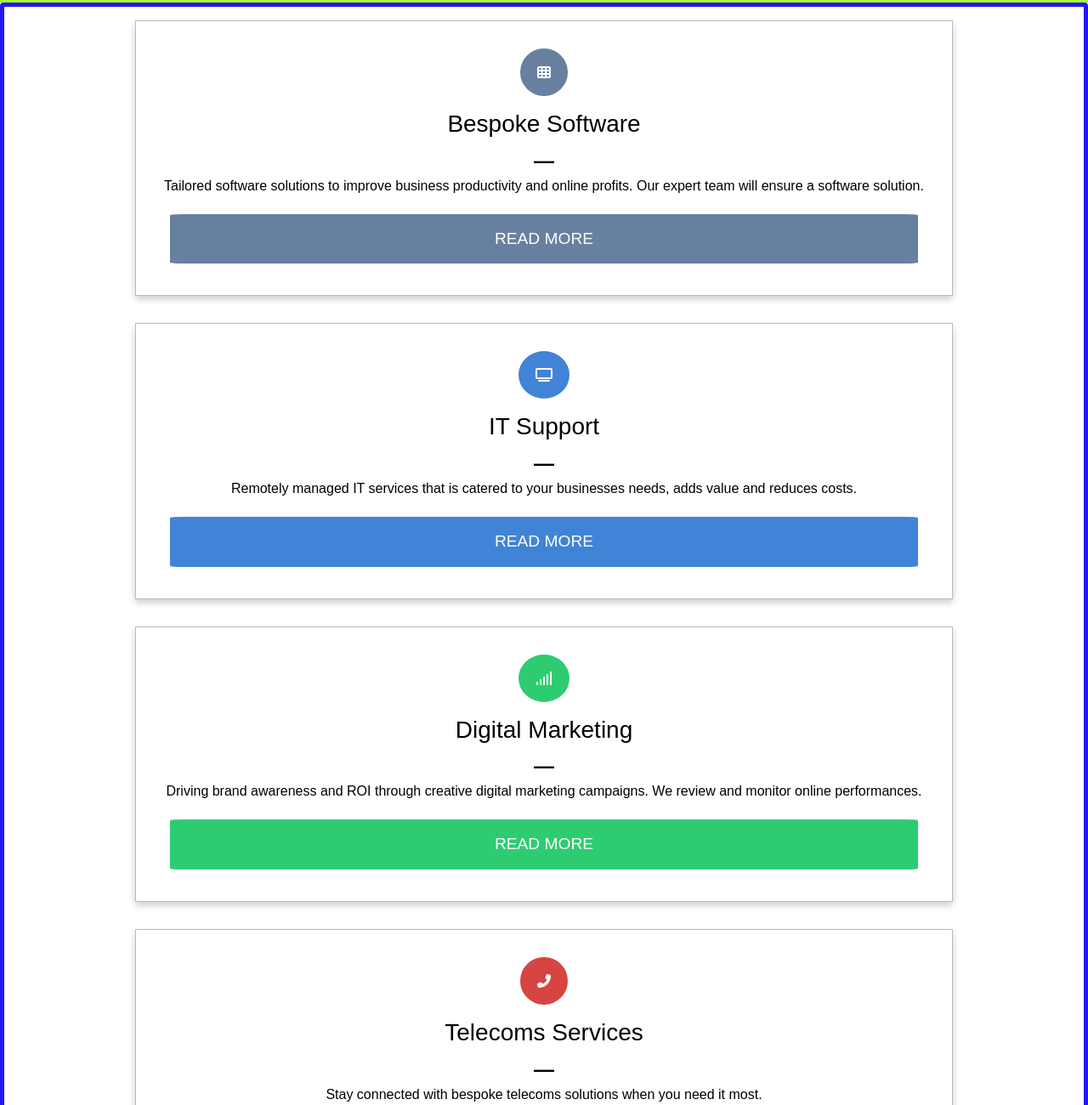
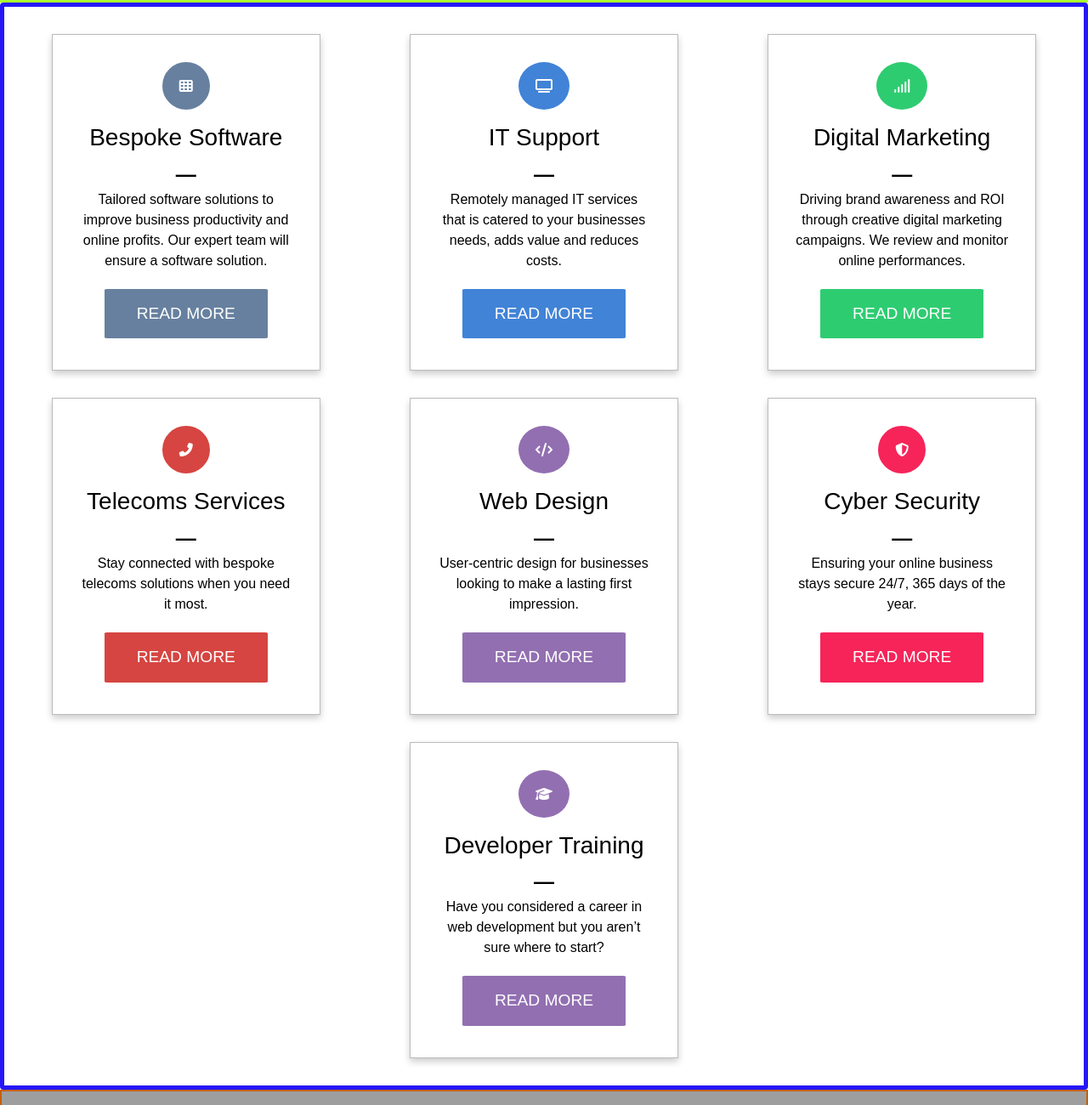
Before and after one commit to angelangelov88/HTML-CSS-Reflection, a PHP site: page / in a window 1280 px wide; the page is wider, and only the part inside the window is pictured. Shown: the part 780-2080 px from the top of that part at 85% size. Run offline with PHP 8.4, Linux system fonts and the light colour scheme; some libraries are stand-ins or nearby versions; grey boxes are pictures that could not be loaded.

Commit message:
Culture page added
I added the culture page and adjusted it for all screen sizes. Also started the news part

```diff
--- a/index.html
+++ b/index.html
@@ -419,7 +419,6 @@
 
 <!-- CARDS -->
 
-<!-- <div class="test"> -->
 <div class="card">
 
 
@@ -433,7 +432,7 @@
 
             <span class="dash">&mdash;</span>
 
-            <p>Tailored software solutions to improve business productivity and online profits. Our expert team will ensure a software solution.</p>
+            <p class="card-text">Tailored software solutions to improve business productivity and online profits. Our expert team will ensure a software solution.</p>
 
             <button class="btn btn-card btn-card-software">Read more</button>
 
@@ -452,7 +451,7 @@
 
             <span class="dash">&mdash;</span>
 
-            <p>Remotely managed IT services that is catered to your businesses needs, adds value and reduces costs.</p>
+            <p class="card-text">Remotely managed IT services that is catered to your businesses needs, adds value and reduces costs.</p>
 
             <button class="btn btn-card btn-card-it">Read more</button>
 
@@ -469,7 +468,7 @@
 
             <span class="dash">&mdash;</span>
 
-            <p>Driving brand awareness and ROI through creative digital marketing campaigns. We review and monitor online performances.</p>
+            <p class="card-text">Driving brand awareness and ROI through creative digital marketing campaigns. We review and monitor online performances.</p>
 
             <button class="btn btn-card btn-card-digital-marketing">Read more</button>
 
@@ -486,7 +485,7 @@
 
             <span class="dash">&mdash;</span>
 
-            <p>Stay connected with bespoke telecoms solutions when you need it most.</p>
+            <p class="card-text">Stay connected with bespoke telecoms solutions when you need it most.</p>
 
             <button class="btn btn-card btn-card-telecoms">Read more</button>
 
@@ -503,7 +502,7 @@
 
             <span class="dash">&mdash;</span>
 
-            <p>User-centric design for businesses looking to make a lasting first impression.</p>
+            <p class="card-text">User-centric design for businesses looking to make a lasting first impression.</p>
 
             <button class="btn btn-card btn-card-web-design">Read more</button>
 
@@ -520,7 +519,7 @@
 
             <span class="dash">&mdash;</span>
 
-            <p>Ensuring your online business stays secure 24/7, 365 days of the year.</p>
+            <p class="card-text">Ensuring your online business stays secure 24/7, 365 days of the year.</p>
 
             <button class="btn btn-card btn-card-cyber-security">Read more</button>
 
@@ -537,7 +536,7 @@
 
             <span class="dash">&mdash;</span>
 
-            <p>Have you considered a career in web development but you aren’t sure where to start?</p>
+            <p class="card-text">Have you considered a career in web development but you aren’t sure where to start?</p>
 
             <button class="btn btn-card btn-card-developer-training">Read more</button>
 
@@ -546,11 +545,39 @@
 
 </div>
 
-<!-- </div> -->
+    <!-- BRAND CONTENT -->
+
+    <div class="brand-div">
+        <div class="brand-content">
+            <h2>Netmatters</h2><br>
+                <p><b>Netmatters Ltd is a leading web design, IT support and digital marketing agency<br>
+                    based in Wymondham, Norfolk.</b><br><br>
+                    Founded in 2008, we work with businesses from a variety of industries to gain new<br>
+                    prospects, nurture existing leads and further grow their sales.<br><br>
+                    We provide cost effective, reliable solutions to a range of services from bespoke <br>
+                    cloud-based management systems, workflow and IT solutions through to creative<br>
+                    website development and integrated digital campaigning.</p>
+
+                <a href="https://www.netmatters.co.uk/our-culture" class="btn btn-culture">Our Culture
+                <i class="fas fa-arrow-right" style="color: black;"></i>
+                </a>
+        </div>
+    </div>
 
 
 
+    <!-- NEWS AREA -->
 
+    <div class="news-container">
+
+        <div class="news-latest">Latest</div>
+
+
+
+        <div class="news-cards">
+
+        </div>
+    </div>
 
 
 <footer>
--- a/style.css
+++ b/style.css
@@ -595,17 +595,24 @@ h5 {
   display: -webkit-box;
   display: -ms-flexbox;
   display: flex;
-  -webkit-box-pack: center;
-      -ms-flex-pack: center;
-          justify-content: center;
+  -webkit-box-orient: horizontal;
+  -webkit-box-direction: normal;
+      -ms-flex-direction: row;
+          flex-direction: row;
+  -webkit-box-pack: space-evenly;
+      -ms-flex-pack: space-evenly;
+          justify-content: space-evenly;
   -ms-flex-wrap: wrap;
       flex-wrap: wrap;
-  margin: auto;
 }
 
-@media only screen and (min-width: 768px) {
+@media only screen and (min-width: 992px) {
   .card {
     border: 5px #2516f8 solid;
+    padding: 1rem 0.2rem;
+  }
+  .card .card-text {
+    max-width: 250px;
   }
 }
 
@@ -617,16 +624,10 @@ h5 {
   margin: 1rem auto;
   text-align: center;
   padding: 2rem;
-  display: -webkit-box;
-  display: -ms-flexbox;
-  display: flex;
-  -webkit-box-orient: vertical;
-  -webkit-box-direction: normal;
-      -ms-flex-direction: column;
-          flex-direction: column;
-  -webkit-box-pack: start;
-      -ms-flex-pack: start;
-          justify-content: flex-start;
+}
+
+.btn-card {
+  max-width: 12rem;
 }
 
 .software-container:hover {
--- a/style.scss
+++ b/style.scss
@@ -586,40 +586,29 @@ h5 {
 
 .card {
 	border: 5px rgb(238, 50, 106) solid;
+	display: flex;
+	flex-direction: row;
+	justify-content: space-evenly;
+	flex-wrap: wrap;
+	@media only screen and (min-width: $break-l) {
+		border: 5px rgb(37, 22, 248) solid;
+		padding: 1rem 0.2rem;
+		.card-text {
+			max-width: 250px;
+		}
+	}
+	@media only screen and (min-width: $break-xl) {
 
-	display: flex;
-	//flex-direction: column;
-	justify-content: center;
-	flex-wrap: wrap;
-	margin: auto;
-
-	@media only screen and (min-width: $break-s) {
-
-
-	}
-
-	@media only screen and (min-width: $break-m) {
-		border: 5px rgb(37, 22, 248) solid;
 
 	}
 }
 
-// .test {
-// 	display: flex;
-// 	justify-content: space-around;
-// 	flex-wrap: wrap;
-//  }
-
 .card-container {
 	@include cards;
-	display: flex;
-	flex-direction: column;
-	justify-content: flex-start;
+	//height: 312px;
+	//width: 370px;
+}
 
-
-}
-.btn-card {
-}
 
 // @mixin cards {
 // 	border: 1px rgb(187, 187, 187) solid;
@@ -629,6 +618,12 @@ h5 {
 // 	text-align: center;
 // 	padding: 2rem;
 // 	}
+
+.btn-card {
+	max-width: 12rem;
+}
+
+
 
 //Software card
 
@@ -949,3 +944,43 @@ h3 {
 	color: black;
 	padding-top: 1rem;
 }
+
+
+// CULTURE PART
+
+.brand-content {
+	border: 2px #c55f00 solid;
+	color: white;
+	background-color: #333645;
+	padding-left: 1rem;
+	padding-top: 2rem;
+	@media only screen and (min-width: $break-l) {
+		background-image: url(https://www.netmatters.co.uk/assets/images/branded.png);
+		padding: 2rem 5rem;
+	}
+}
+
+.btn-culture {
+	background-color: white;
+	color: rgb(0, 0, 0);
+	font-size: 1.063rem;
+	width: 14rem;
+	border-radius: 3px;
+}
+
+h2 {
+	text-transform: uppercase;
+}
+
+
+// NEWS CARDS
+
+.news-latest {
+	text-transform: uppercase;
+	font-size: 1.5rem;
+	border-bottom: 6px black solid;
+	padding-bottom: 20px;
+	width: 90px;
+	margin-left: 10px;
+	margin-top: 40px;
+}
```
Also changed, not shown: other parts of style.css (+37 -0 lines), img/branded.png (added), 1 other file.
